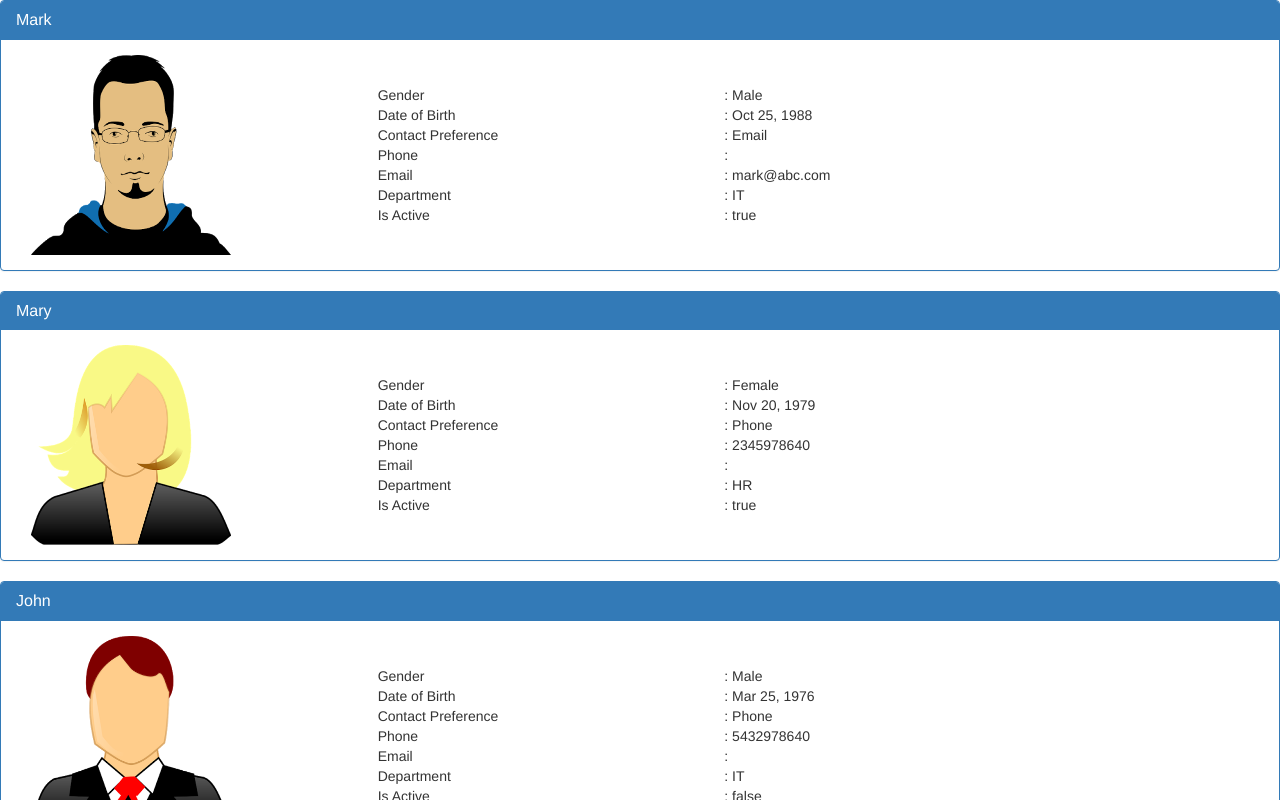
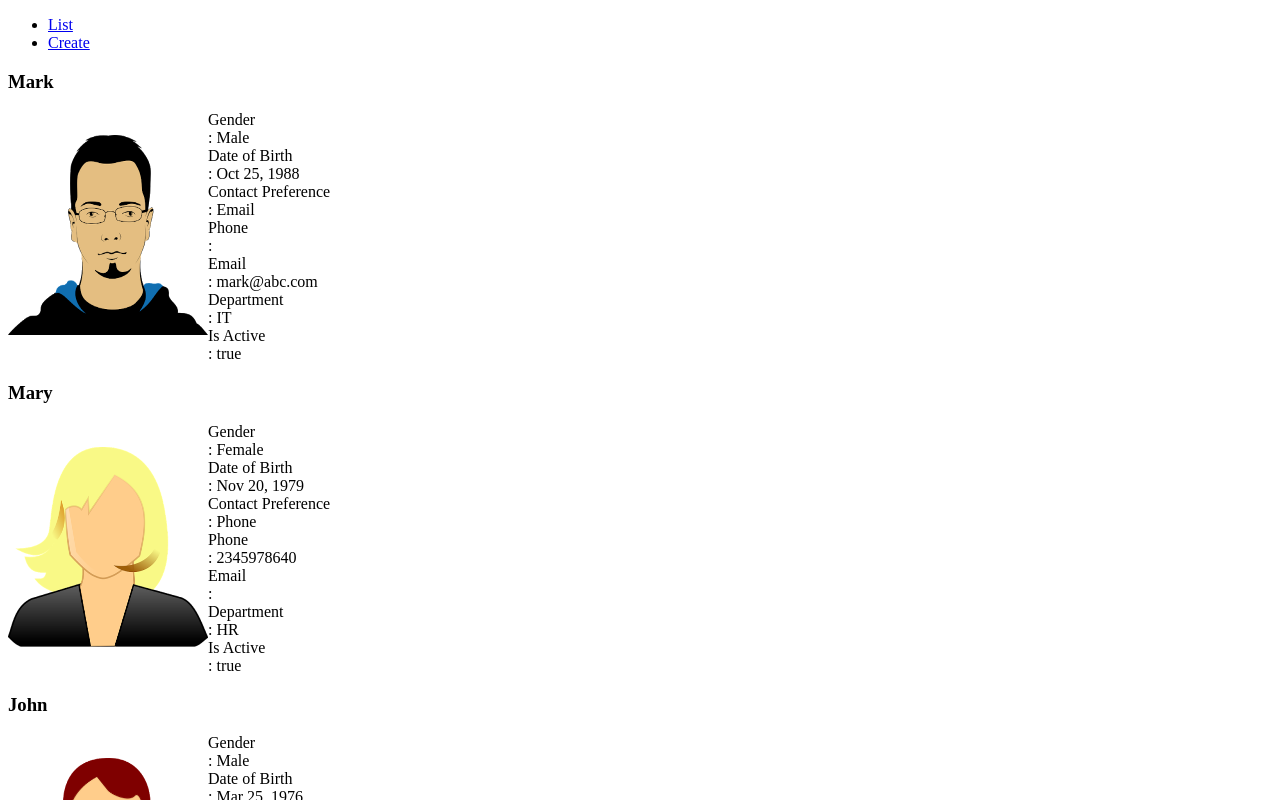
Before and after one commit to SaiSudharsana/angulartestproject, an Angular app: page /list in a window 1280 px wide. Before the commit this address led to /. Shown: the top 800 px of the page. Built offline with nearby package versions, Linux system fonts and the light colour scheme.

Commit message:
routing performed

```diff
--- a/angular.json
+++ b/angular.json
@@ -46,7 +46,7 @@
               "src/assets"
             ],
             "styles": [
-              "../node_modules/bootstrap/dist/css/bootstrap.min.css",
+
               "src/styles.css"
             ],
             "scripts": []
--- a/src/app/app.component.html
+++ b/src/app/app.component.html
@@ -1 +1,13 @@
-<app-list-employees></app-list-employees>
+<div class="container">
+  <nav class="navbar navbar-default">
+      <ul class="nav navbar-nav">
+          <li>
+              <a routerLink="list">List</a>
+          </li>
+          <li>
+              <a routerLink="create">Create</a>
+          </li>
+      </ul>
+  </nav>
+  <router-outlet></router-outlet>
+</div>
--- a/src/app/app.module.ts
+++ b/src/app/app.module.ts
@@ -1,18 +1,28 @@
 import { BrowserModule } from '@angular/platform-browser';
 import { NgModule } from '@angular/core';
+import { RouterModule, Routes } from '@angular/router';
 
 import { AppRoutingModule } from './app-routing.module';
 import { AppComponent } from './app.component';
 import { ListemployeesComponent } from './employees/listemployees.component';
+import { CreateEmployeeComponent } from './employees/create-employee.component';
 
+
+const appRoutes: Routes = [
+  { path: 'list', component: ListemployeesComponent },
+  { path: 'create', component: CreateEmployeeComponent },
+  { path: '', redirectTo: '/list', pathMatch: 'full' }
+];
 @NgModule({
   declarations: [
     AppComponent,
-    ListemployeesComponent
+    ListemployeesComponent,
+    CreateEmployeeComponent
   ],
   imports: [
     BrowserModule,
-    AppRoutingModule
+    AppRoutingModule,
+    RouterModule.forRoot(appRoutes)
   ],
   providers: [],
   bootstrap: [AppComponent]
--- /dev/null
+++ b/src/app/employees/create-employee.component.html
@@ -0,0 +1 @@
+<p>create-employee works!</p>
--- /dev/null
+++ b/src/app/employees/create-employee.component.ts
@@ -0,0 +1,15 @@
+import { Component, OnInit } from '@angular/core';
+
+@Component({
+  selector: 'app-create-employee',
+  templateUrl: './create-employee.component.html',
+  styleUrls: ['./create-employee.component.css']
+})
+export class CreateEmployeeComponent implements OnInit {
+
+  constructor() { }
+
+  ngOnInit() {
+  }
+
+}
```
Also changed, not shown: src/app/employees/create-employee.component.css (added).
